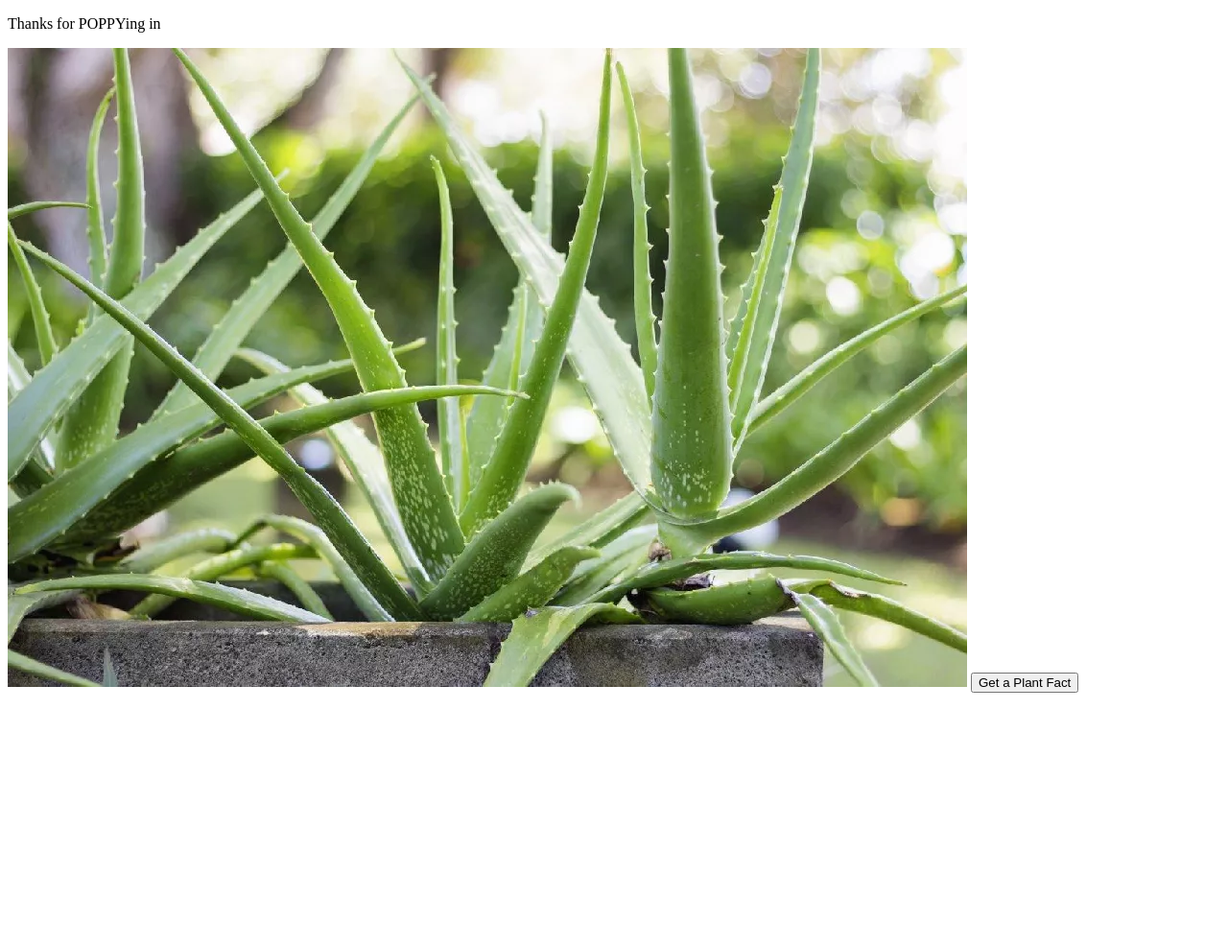
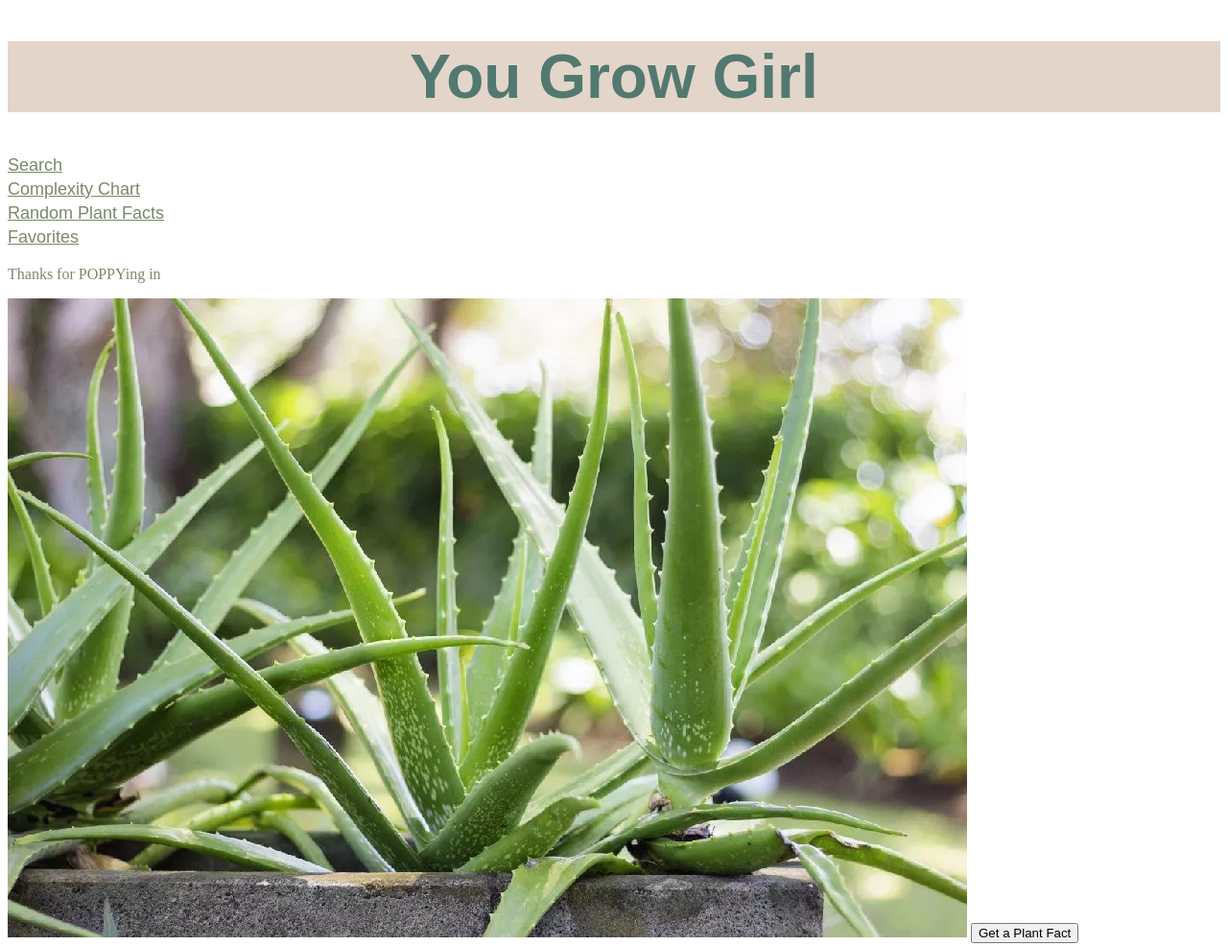
Before and after one commit to tiaratemple/YouGrowGirlProj, a website: page public/index.html in a window 1280 px wide. Shown: the whole page at 96% size. Before the commit the page ends 800 px from the top, so only its background shows below. Drawn offline with nearby package versions, Linux system fonts and the light colour scheme.

Commit message:
first commit with changes for capstone proj

```diff
--- a/package.json
+++ b/package.json
@@ -2,7 +2,7 @@
   "name": "plant_proj",
   "version": "1.0.0",
   "description": "",
-  "main": "index.js",
+  "main": "server/server.js",
   "scripts": {
     "test": "echo \"Error: no test specified\" && exit 1",
     "start": "node server/server.js"
--- a/public/index.html
+++ b/public/index.html
@@ -4,10 +4,40 @@
     <meta charset="UTF-8">
     <meta http-equiv="X-UA-Compatible" content="IE=edge">
     <meta name="viewport" content="width=device-width, initial-scale=1.0">
-    <link rel="stylesheet" href="/css">
+    <link rel="stylesheet" href="styles.css">
     <title>You Grow Girl</title>
 </head>
 <body>
+    <h1>You Grow Girl</h1>
+
+        <div id="navigation">
+            <ul class="nav-links">
+                <li class="nav-item">
+                    <a href="Search">
+                        Search
+                    </a>
+                </li>
+                <li class="nav-item">
+                    <a href="Chart">
+                        Complexity Chart
+                    </a>
+                </li>
+                <li class="nav-item">
+                    <a href="Facts">
+                        Random Plant Facts
+                    </a>
+                </li>
+                <li class="nav-item">
+                    <a href="Favorites">
+                        Favorites
+                    </a>
+                </li>
+            </ul>
+        </div>
+        </div>
+    </div>
+
+
     <p>Thanks for POPPYing in</p>
     <img src="./images/AloeVeraPhoto1.webp" alt="dewy aloe vera plant outside">
 
--- a/public/styles.css
+++ b/public/styles.css
@@ -1,4 +1,47 @@
 p {
    color:  #7B886B;
-   font-size: 5em;
+   font-size: 1em;
 }
+
+h1 {
+   display: block;
+   position: relative;
+   width: 100%;
+   height: 100%;
+   text-align: center;
+   background-color: #e3d5ca;
+   font-family:sans-serif;
+   color: #52796f;
+   font-size: 4em;
+
+}
+
+#navigation {
+   display: inline-block;
+   left: 285px;
+
+}
+
+.nav-links {
+   position: relative;
+   list-style-type: none;
+   margin: 0;
+   padding: 0;
+   display: inline-block;
+
+}
+
+.nav-links li a {
+   display: inline-block;
+   line-height: 1.4;
+}
+
+.nav-links a {
+   position: relative;
+   font-size: 18px;
+   font-family: sans-serif;
+   font-weight: 500;
+   font-style: normal;
+   color:#7B886B;
+   display: inline-block;
+}
```
Also changed, not shown: public/main.js (+8 -1 lines), server/controller.js (+4 -4 lines).
